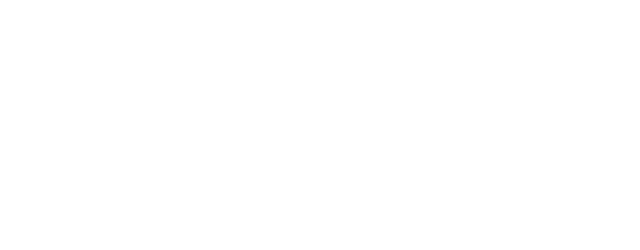
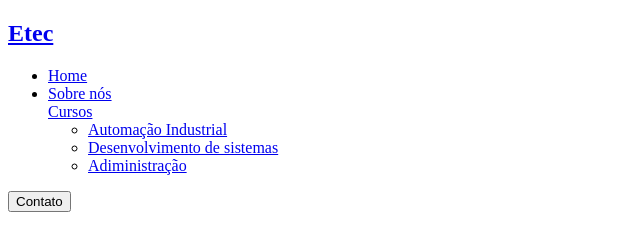
Before and after one commit to Pottassiuw/1-Modulo-PW-projeto-final, a plain HTML site: page other/Adiministração.html in a window 1280 px wide. Shown: the whole page, without its empty margins (0-640 px from the left). Drawn offline with Linux system fonts and the light colour scheme.

Commit message:
alterado

```diff
--- a/other/Adiministração.html
+++ b/other/Adiministração.html
@@ -6,6 +6,31 @@
     <title>Document</title>
 </head>
 <body>
-
+    <header>
+        <nav class="navbar">
+            <div class="logo">
+                <a href="/index.html">
+                    <h1>Etec</h1>
+                </a>
+            </div>
+            <ul class="nav__links">
+                <li><a href="/index.html">Home</a></li>
+                <li><a href="#">Sobre nós</a></li>
+                <div class="dropdown">
+                    <a class="btn btn-secondary dropdown-toggle" href="#" role="button" data-bs-toggle="dropdown"
+                        aria-expanded="false">
+                        Cursos
+                    </a>
+                    <ul class="dropdown-menu">
+                        <li><a class="dropdown-item" href="Automação Industrial.html">Automação Industrial</a></li>
+                        <li><a class="dropdown-item" href="Desenvolvimento de Sistemas.html">Desenvolvimento de
+                                sistemas</a></li>
+                        <li><a class="dropdown-item" href="Adiministração.html">Adiministração</a></li>
+                    </ul>
+                </div>
+            </ul>
+            <a class="contact" href="#"><button>Contato</button></a>
+        </nav>
+    </header>
 </body>
 </html>
```
Also changed, not shown: index.html (+3 -0 lines), other/Contato.html (+1 -1 lines), style.css (+12 -2 lines), Assets/Administracao.jpg (added), Assets/adm_home.jpg (added), Assets/analise-desenvolvimento-sistema_home.jpg (added), Assets/analise-e-desenvolvimento-de-sistemas.jpeg (added), Assets/automação.jpg (added), 1 other file.
